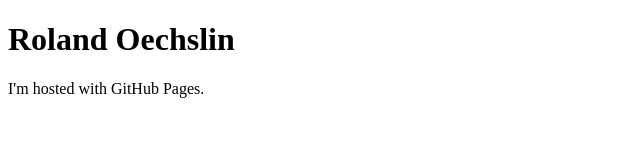
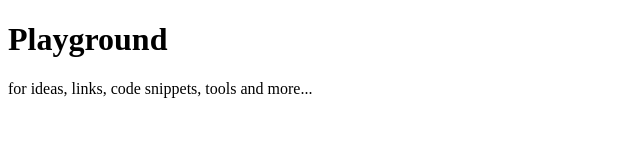
Before and after one commit to rolandoechslin/rolandoechslin.github.io, a plain HTML site: page index.html in a window 1280 px wide. Shown: the whole page, without its empty margins (0-640 px from the left). Drawn offline with Linux system fonts and the light colour scheme.

Commit message:
update text

```diff
--- a/index.html
+++ b/index.html
@@ -1,7 +1,7 @@
 <!DOCTYPE html>
 <html>
 <body>
-<h1>Roland Oechslin</h1>
-<p>I'm hosted with GitHub Pages.</p>
+<h1>Playground</h1>
+<p>for ideas, links, code snippets,  tools and more...</p>
 </body>
 </html>
```
